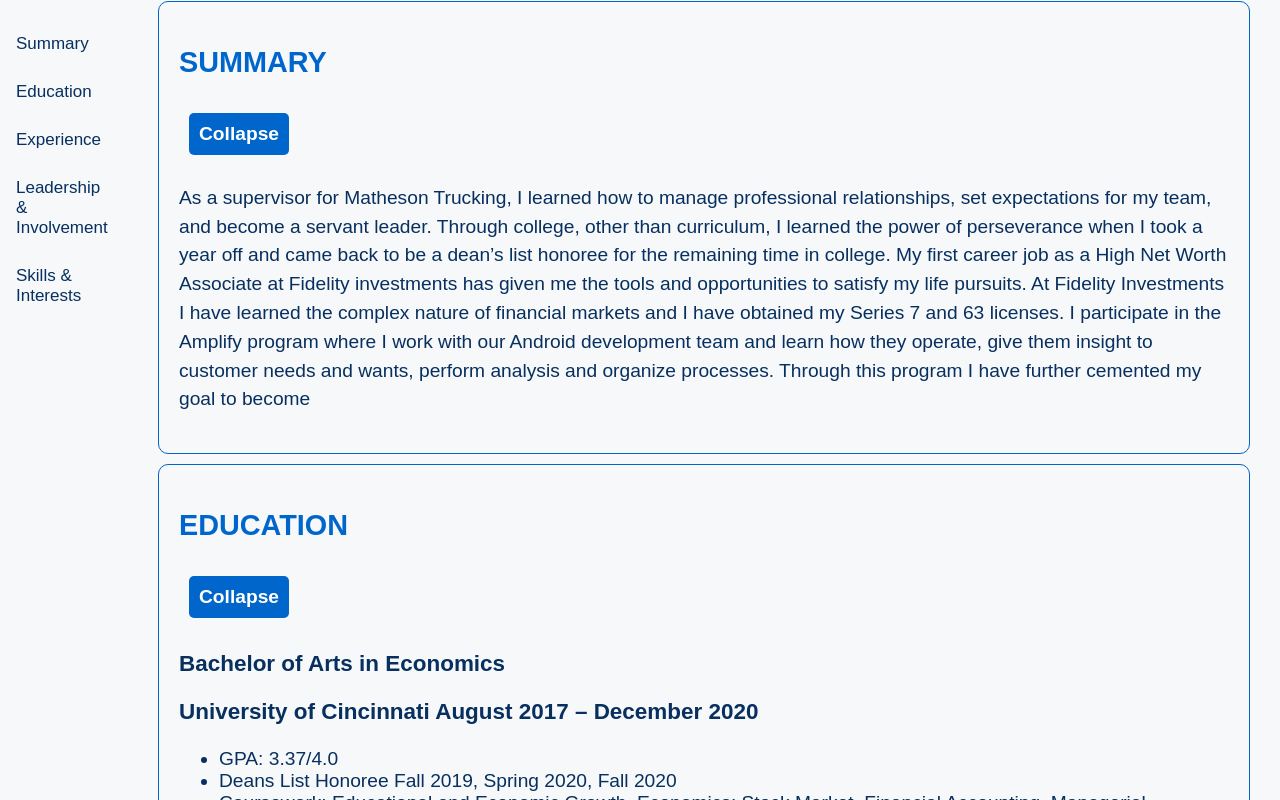
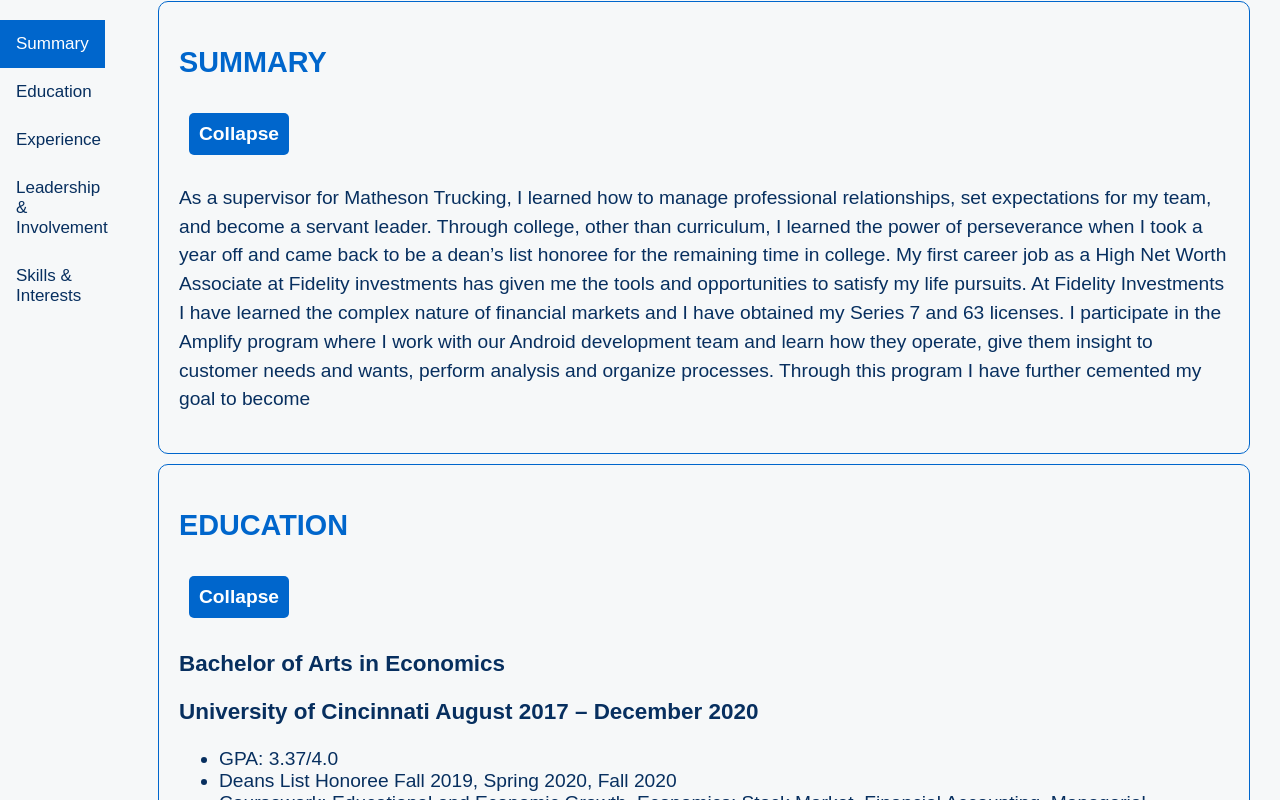
Before and after one commit to garnwine42/garnwine42.github.io, a plain HTML site: page index.html in a window 1280 px wide. Both pictures are taken after a click on the link "Summary". Shown: the part 201-1001 px from the top of the page. Drawn offline with Linux system fonts and the light colour scheme.

Commit message:
index.html 1.2.0
Added JS to highlight nav as I scroll

```diff
--- a/index.html
+++ b/index.html
@@ -188,6 +188,100 @@
                 skillsandinterests.style.boxShadow = 'none';
             });
         </script>
+
+<script>
+    // Get all the sections
+    const summaryscroll = document.querySelector('.summary');
+    const educationscroll = document.querySelector('.education');
+    const experiencescroll = document.querySelector('.experience');
+    const leadershipandinvolvementscroll = document.querySelector('.leadershipandinvolvement');
+    const skillsandinterestsscroll = document.querySelector('.skillsandinterests');
+
+    // Add a mouseover event listener to each section
+    summary.addEventListener('mouseover', () => {
+        summary.style.boxShadow = '0 0 10px #0066cc';
+    });
+
+    education.addEventListener('mouseover', () => {
+        education.style.boxShadow = '0 0 10px #0066cc';
+    });
+
+    experience.addEventListener('mouseover', () => {
+        experience.style.boxShadow = '0 0 10px #0066cc';
+    });
+
+    leadershipandinvolvement.addEventListener('mouseover', () => {
+        leadershipandinvolvement.style.boxShadow = '0 0 10px #0066cc';
+    });
+
+    skillsandinterests.addEventListener('mouseover', () => {
+        skillsandinterests.style.boxShadow = '0 0 10px #0066cc';
+    });
+
+    // Add a mouseout event listener to each section
+    summary.addEventListener('mouseout', () => {
+        summary.style.boxShadow = 'none';
+    });
+
+    education.addEventListener('mouseout', () => {
+        education.style.boxShadow = 'none';
+    });
+
+    experience.addEventListener('mouseout', () => {
+        experience.style.boxShadow = 'none';
+    });
+
+    leadershipandinvolvement.addEventListener('mouseout', () => {
+        leadershipandinvolvement.style.boxShadow = 'none';
+    });
+
+    skillsandinterests.addEventListener('mouseout', () => {
+        skillsandinterests.style.boxShadow = 'none';
+    });
+    </script>
+    <script>
+        // Get all the navigation links
+        const navLinks = document.querySelectorAll('.nav a');
+
+        // Add an event listener to each link
+        navLinks.forEach(link => {
+            link.addEventListener('click', () => {
+                // Remove the active class from all links
+                navLinks.forEach(link => link.classList.remove('active'));
+                // Add the active class to the clicked link
+                link.classList.add('active');
+            });
+        });
+
+        // Add an event listener to the window
+        window.addEventListener('scroll', () => {
+            // Get the current scroll position
+            const scrollPosition = window.scrollY;
+
+            // Get all the sections
+            const sections = document.querySelectorAll('section');
+
+            // Loop through each section
+            sections.forEach(section => {
+                // Get the section's offset position
+                const sectionOffset = section.offsetTop;
+
+                // Check if the scroll position is greater than the section's offset position
+                if (scrollPosition > sectionOffset - 50) {
+                    // Get the section's id
+                    const sectionId = section.id;
+
+                    // Get the corresponding link
+                    const link = document.querySelector(`a[href="#${sectionId}"]`);
+
+                    // Remove the active class from all links
+                    navLinks.forEach(link => link.classList.remove('active'));
+                    // Add the active class to the corresponding link
+                    link.classList.add('active');
+                }
+            });
+        });
+    </script>
     </body>
 
 
```
